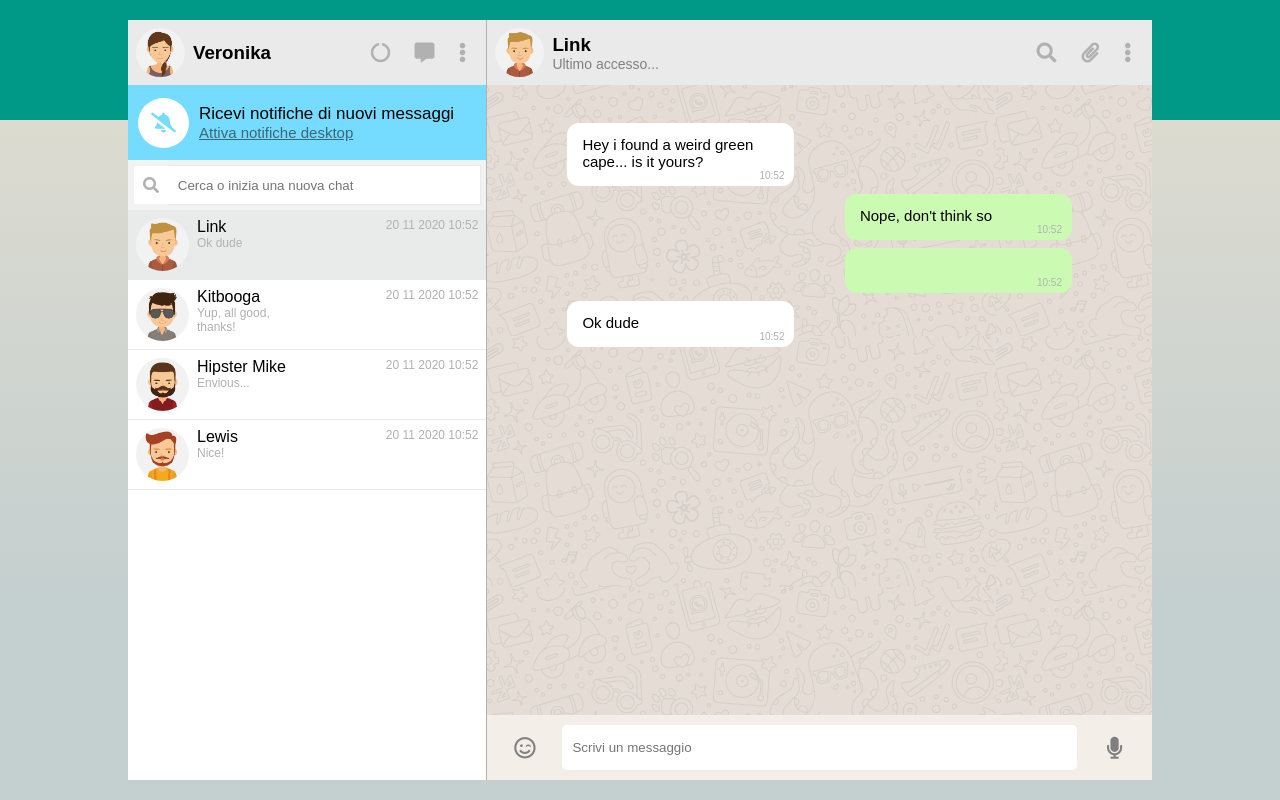
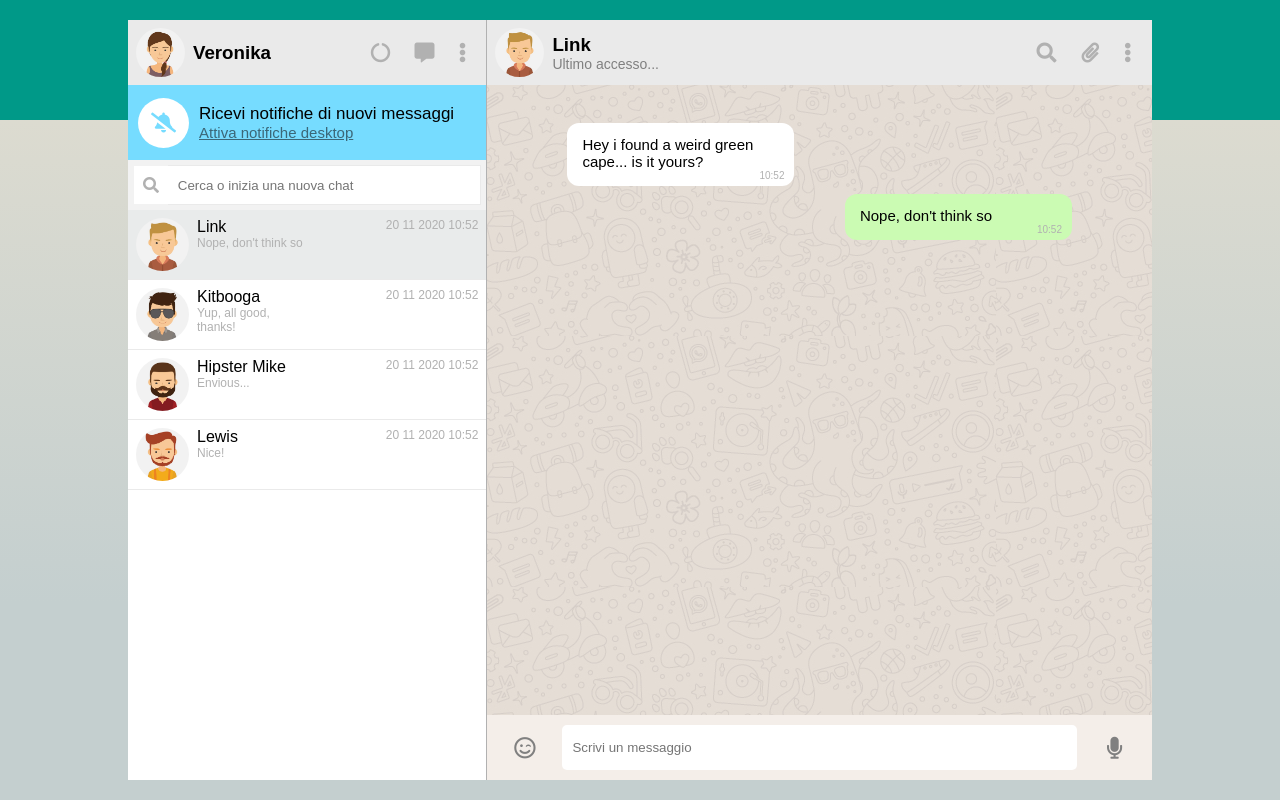
Before and after one commit to Veroku-apricot/vue-boolzapp, a plain HTML site: page index.html in a window 1280 px wide. Both pictures are taken after a click on the icon 1114 px from the left and 747 px from the top of the page. Drawn offline with nearby package versions, Linux system fonts and the light colour scheme.

Commit message:
M3 improved the code

```diff
--- a/index.html
+++ b/index.html
@@ -60,7 +60,7 @@
                 <img class="avatar" :src="obj.avatar" alt="avatar">
                 <div class="">
                   <p class="name">{{obj.name}}</p>
-                  <p>{{obj.lastMessage}}</p>
+                  <p>{{obj.chat[obj.chat.length - 1].message}}</p>
                 </div>
               </div>
               <p>20 11 2020 10:52</p>
--- a/js/script.js
+++ b/js/script.js
@@ -7,7 +7,6 @@ var app = new Vue ({
       // Conversation 1
       avatar: 'img/avatar_5.jpg',
       name: 'Link',
-      lastMessage: "Nope, don't think so",
       chat: [{
         message: 'Hey i found a weird green cape... is it yours?',
         status: 'received'
@@ -21,7 +20,6 @@ var app = new Vue ({
     {
       avatar: 'img/avatar_2.jpg',
       name: 'Kitbooga',
-      lastMessage: "Yup, all good, thanks!",
       chat: [{
         message: 'Hey there, how are you? Hope you doing fine!',
         status: 'sent'
@@ -39,7 +37,6 @@ var app = new Vue ({
     {
       avatar: 'img/avatar_8.jpg',
       name: 'Hipster Mike',
-      lastMessage: "Envious...",
       chat: [{
         message: 'Come over and check out my beard',
         status: 'received'
@@ -57,7 +54,6 @@ var app = new Vue ({
     {
       avatar: 'img/avatar_4.jpg',
       name: 'Lewis',
-      lastMessage: "Nice!",
       chat: [{
         message: "Hey, wanna hang out at the park? I'm with my dog",
         status: 'sent'
@@ -79,15 +75,15 @@ var app = new Vue ({
     },
     // Send message
     send: function () {
-      this.conversations[this.i].chat.push({message: this.newText, status: 'sent'});
-      this.conversations[this.i].lastMessage = this.newText;
-      this.newText = '';
-      setTimeout (this.receive, 1500);
-    },
-
-    receive: function () {
-      this.conversations[this.i].chat.push({message: 'Ok dude', status: 'received'});
-      this.conversations[this.i].lastMessage = 'Ok dude';
+      if (this.newText === ''){
+      }else{
+        this.conversations[this.i].chat.push({message: this.newText, status: 'sent'});
+        this.newText = '';
+        // Receive message
+        setTimeout (() => {
+          this.conversations[this.i].chat.push({message: 'Ok dude', status: 'received'});
+        }, 1500)
+      }
     }
   }
 
```
